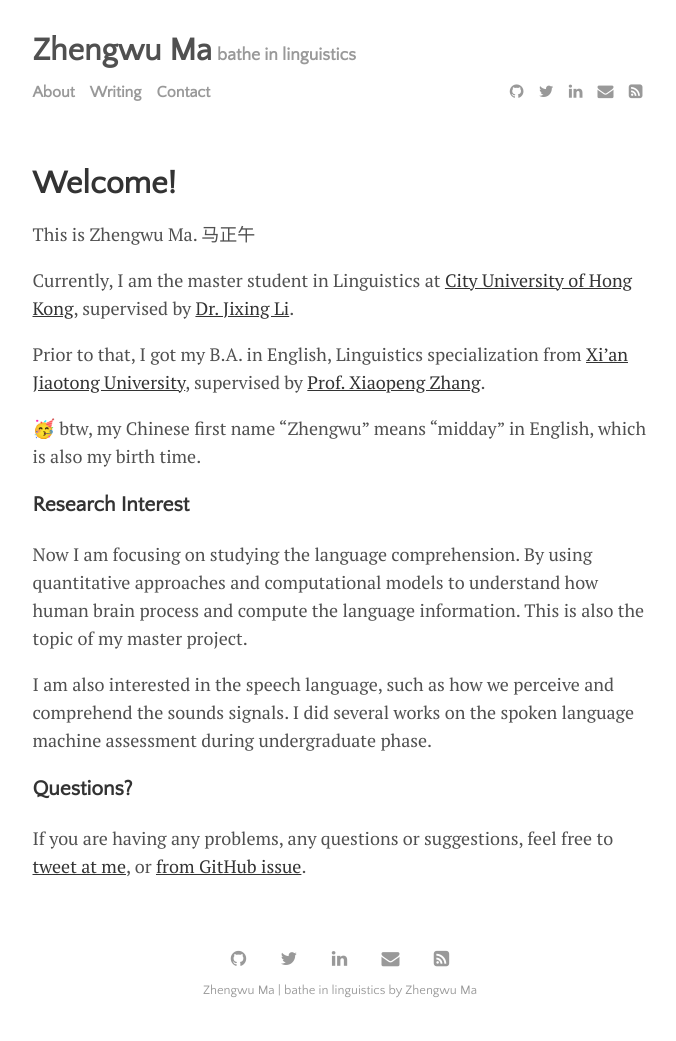
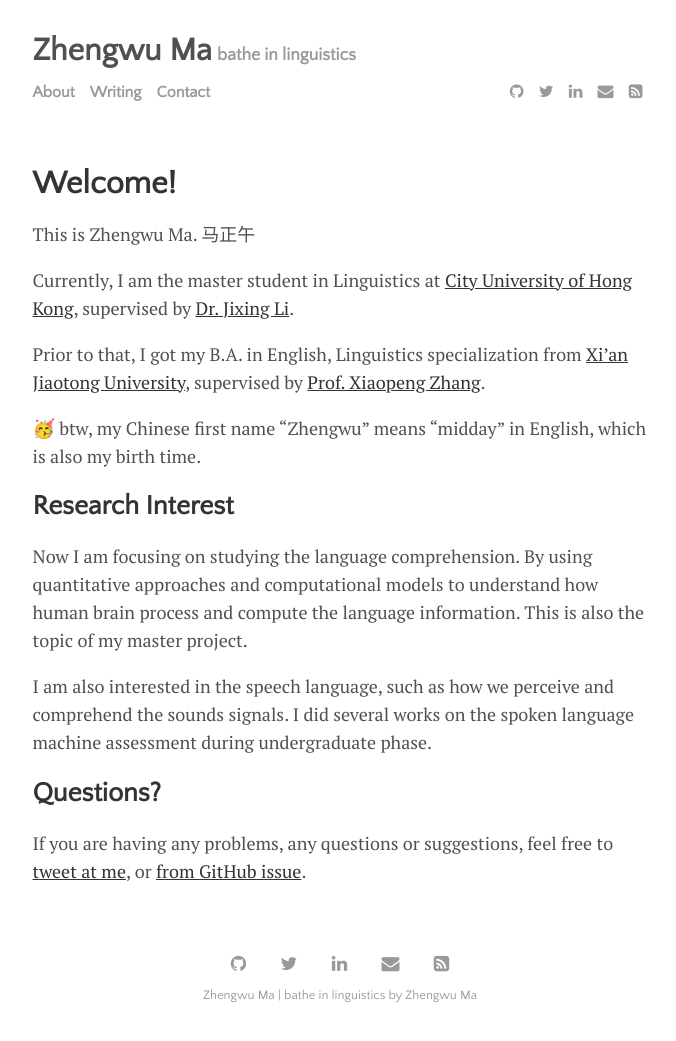
Before and after one commit to zhengwuma/zhengwuma.github.io, a Jekyll site: the page built from menu/about.md, in a window 1280 px wide. Shown: the whole page, without its empty margins (300-976 px from the left). Built offline with Jekyll 4.4.1, drawn with Linux system fonts in a browser that asks for light colours.

```diff
--- a/menu/about.md
+++ b/menu/about.md
@@ -13,12 +13,12 @@ Prior to that, I got my B.A. in English, Linguistics specialization from [Xi'an
 🥳 btw, my Chinese first name "Zhengwu" means "midday" in English, which is also my birth time.
 
 
-### Research Interest
+## Research Interest
 
 Now I am focusing on studying the language comprehension. By using quantitative approaches and computational models to understand how human brain process and compute the language information. This is also the topic of my master project.
 
 I am also interested in the speech language, such as how we perceive and comprehend the sounds signals. I did several works on the spoken language machine assessment during undergraduate phase.
 
-### Questions?
+## Questions?
 
 If you are having any problems, any questions or suggestions, feel free to [tweet at me](https://twitter.com/zhengwuma), or [from GitHub issue](https://github.com/zhengwuma).
```
